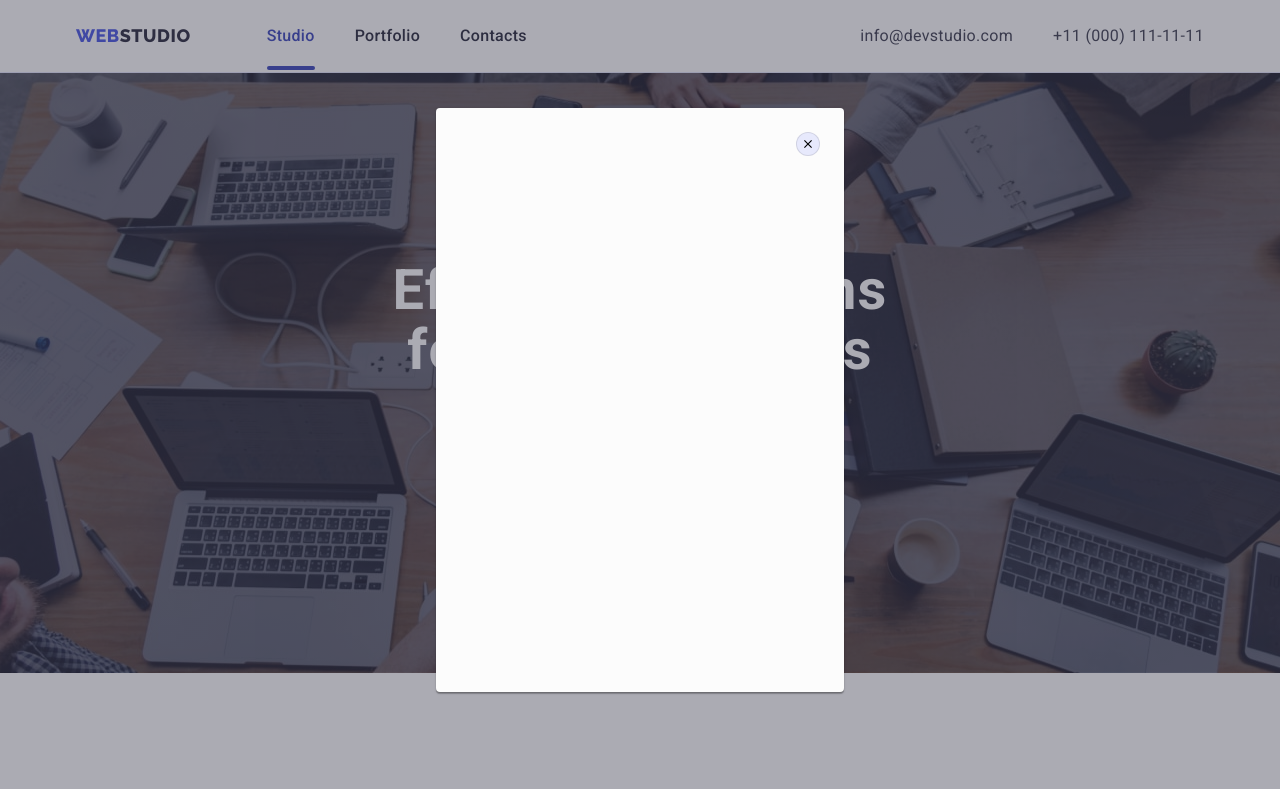
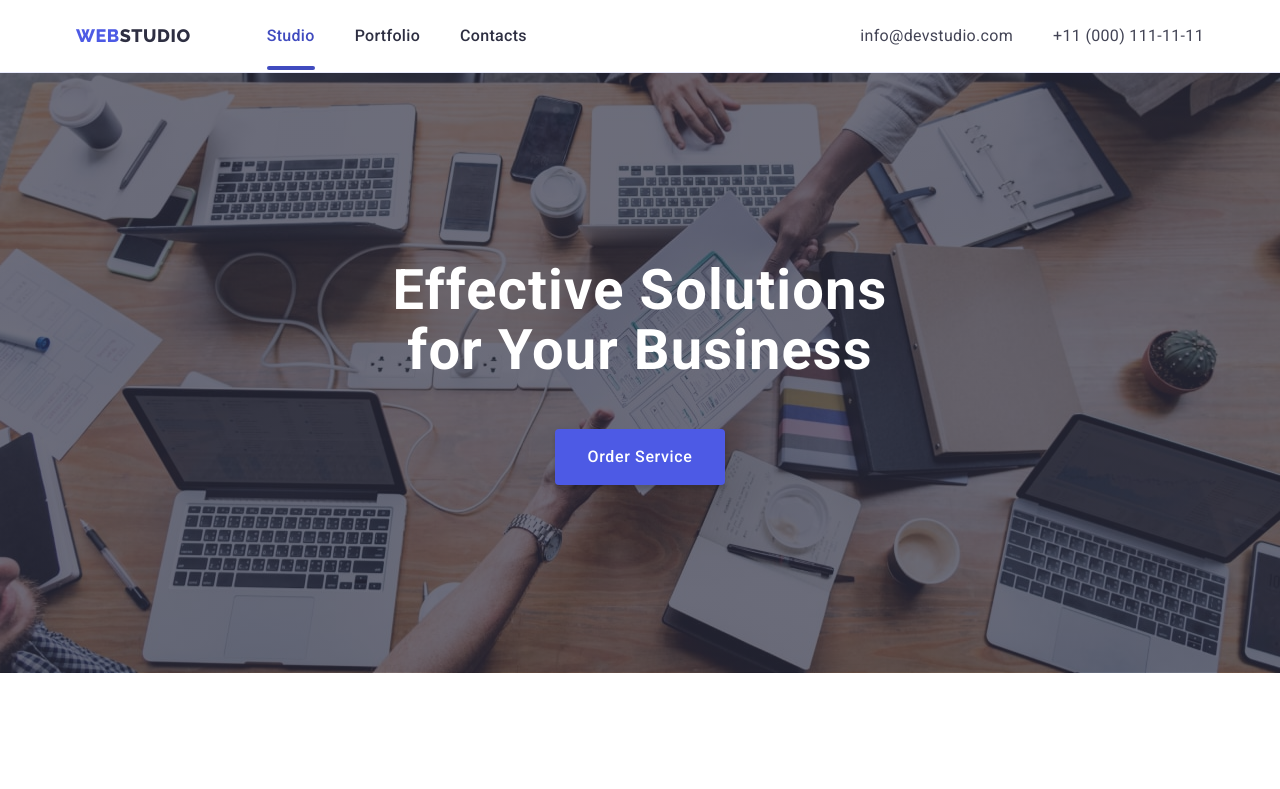
Before and after one commit to TaniaUdod/goit-markup-hw-04, a plain HTML site: page index.html in a window 1280 px wide. Shown: the top 789 px of the page. Drawn offline with nearby package versions, Linux system fonts and the light colour scheme.

Commit message:
Update index.html

```diff
--- a/index.html
+++ b/index.html
@@ -437,7 +437,7 @@
       </div>
     </footer>
 
-    <div class="backdrop" class="is-hidden" data-modal>
+    <div class="backdrop is-hidden" data-modal>
       <div class="modal">
         <button type="button" class="modal-button" data-modal-close>
           <svg class="modal-button-icon" width="8" height="8">
```
